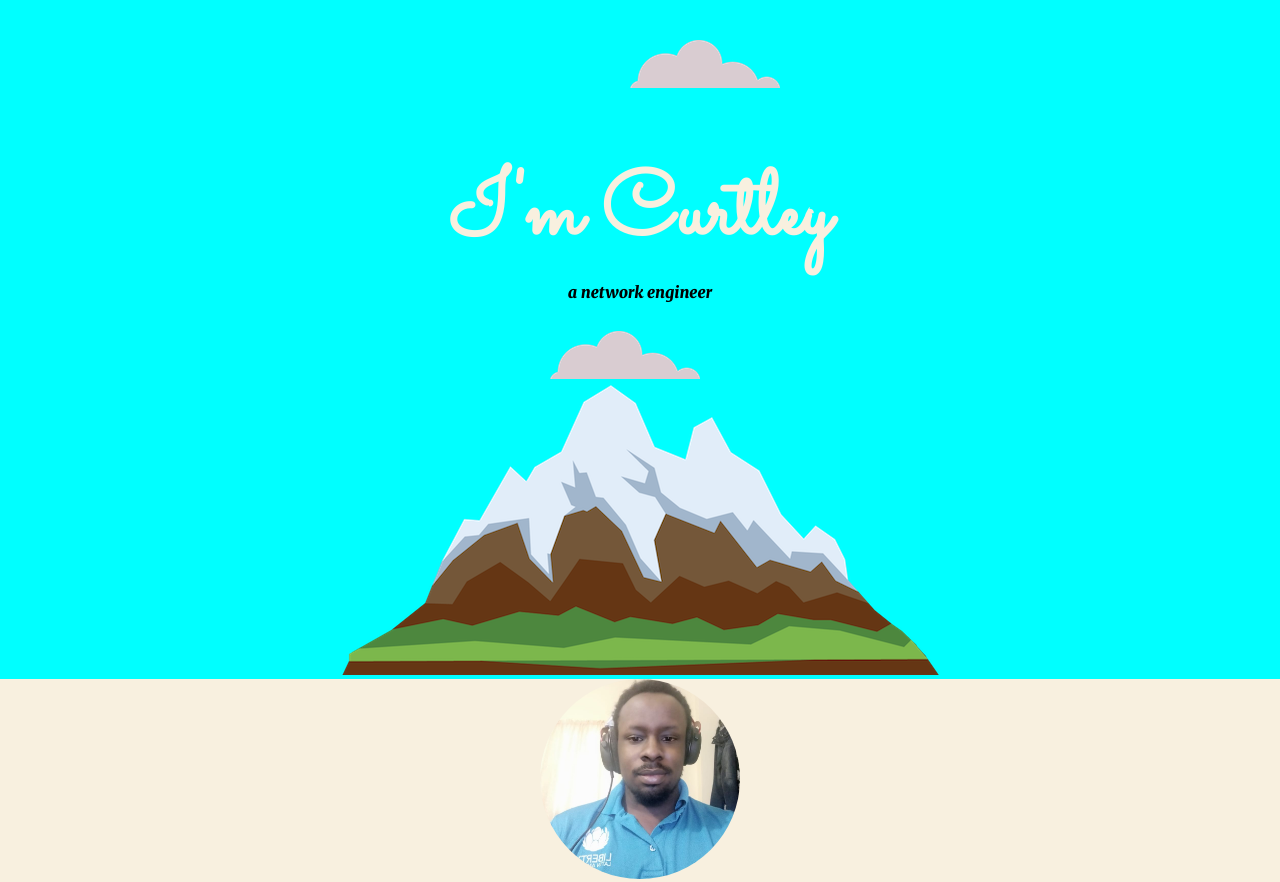
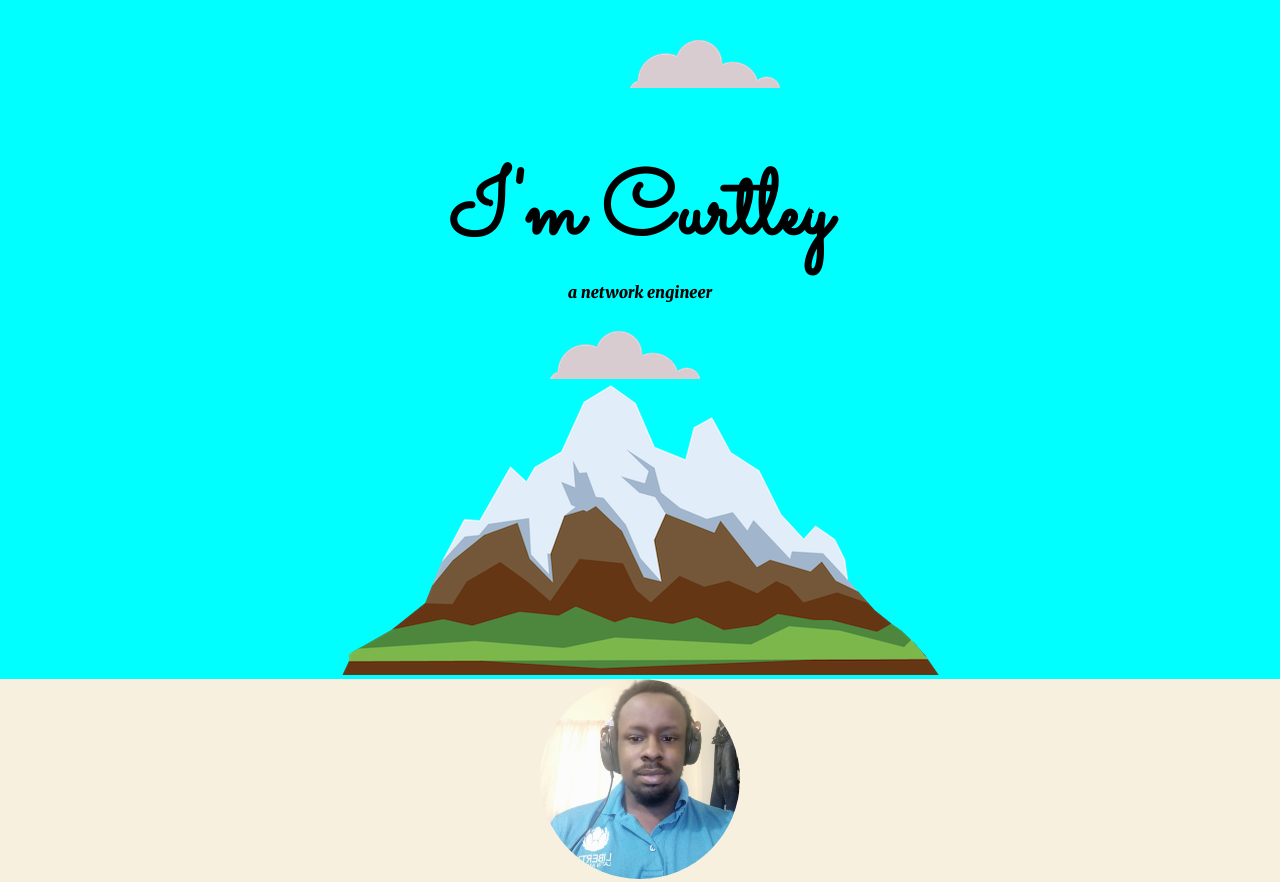
Before and after one commit to CurtleyAlsopp/cv, a plain HTML site: page index.html in a window 1280 px wide. Shown: the top 882 px of the page. Drawn offline with Linux system fonts and the light colour scheme.

Commit message:
change H1 color

```diff
--- a/css/styles.css
+++ b/css/styles.css
@@ -7,7 +7,7 @@ h1 {
     font-family: 'Sacramento', cursive;
     margin: 50px auto 0px auto;
     font-size: 5.625rem;
-    color: #F8F0DF;
+    color: black;
 }
 
 p{
```
